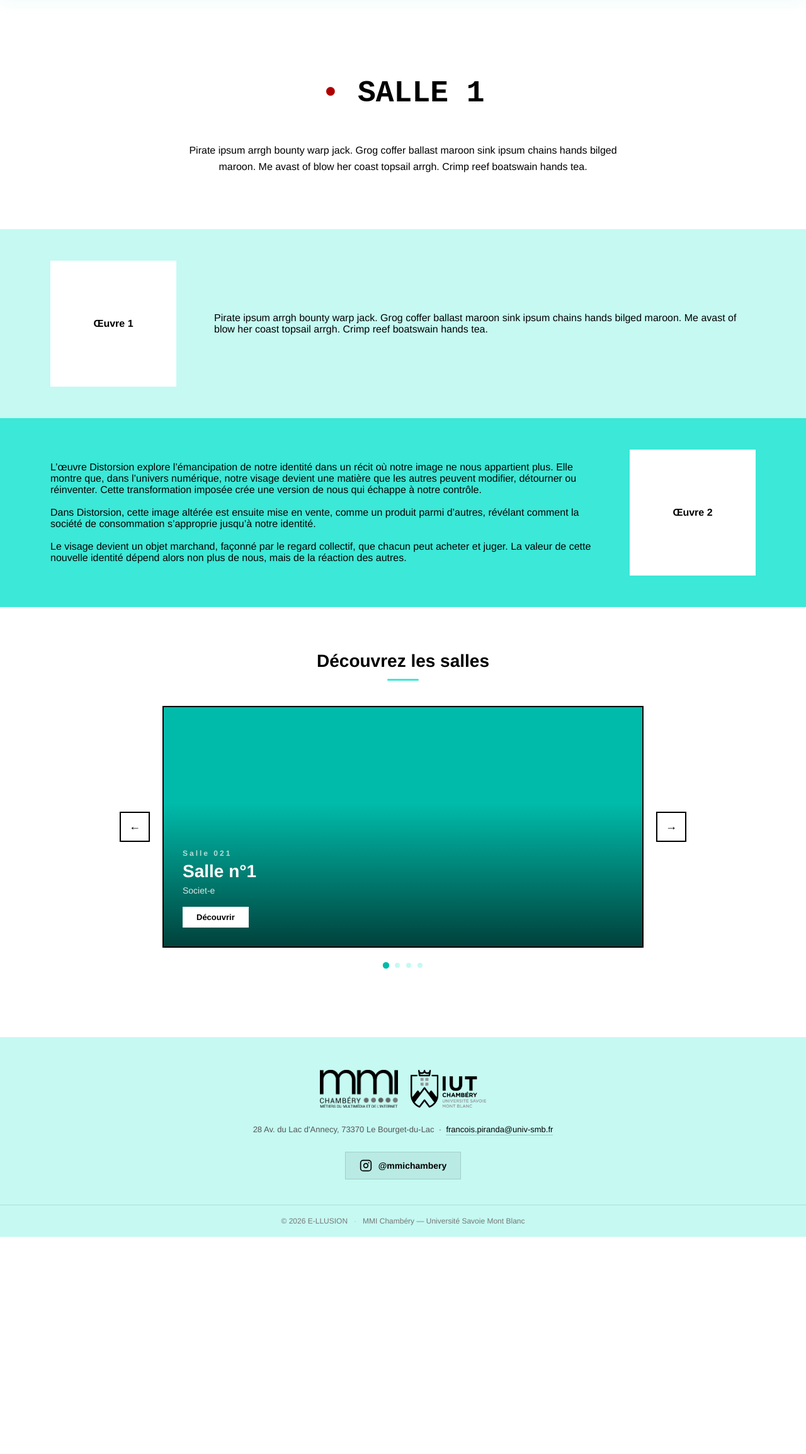
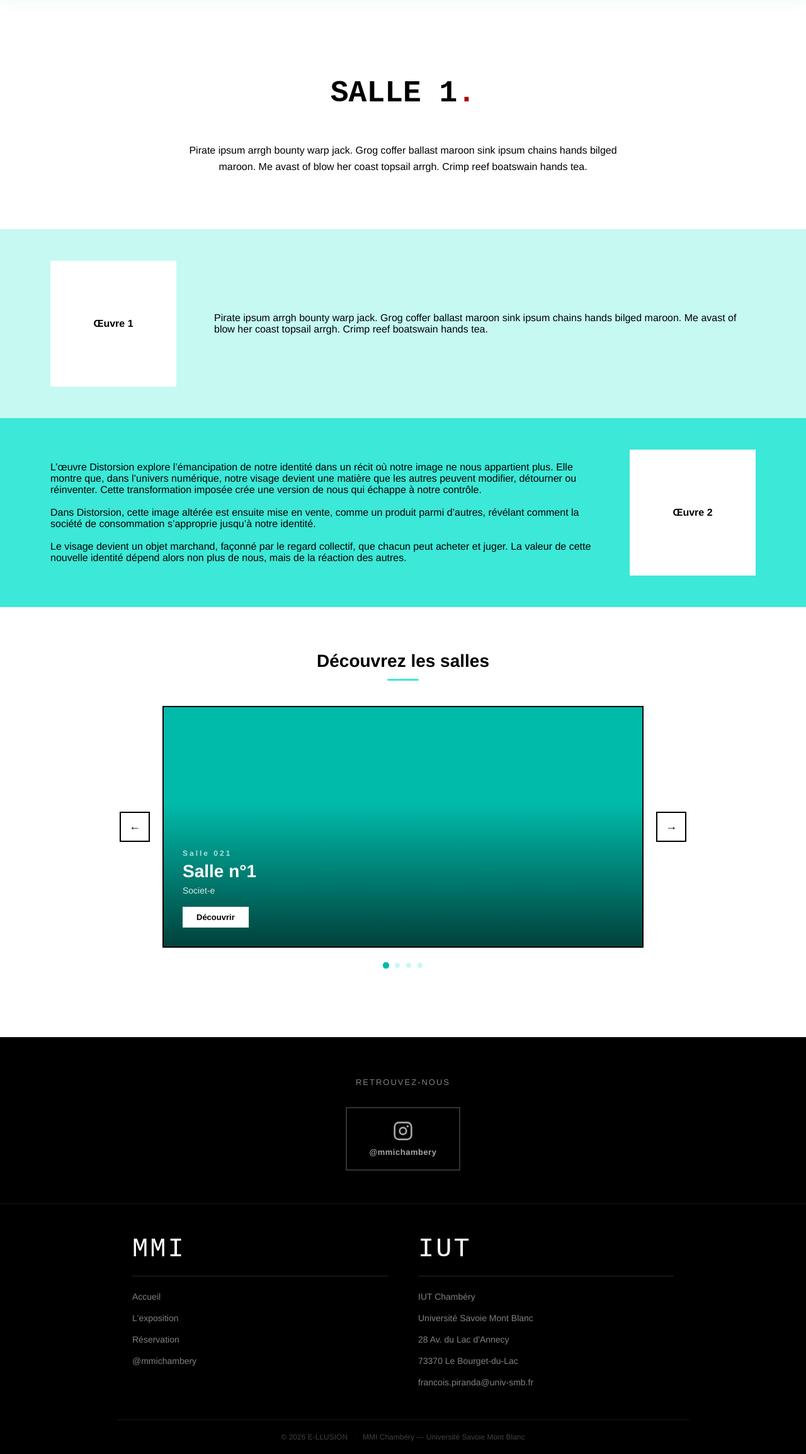
Before and after one commit to gaspard-psq/sae203, a PHP site: page /php/salle1.php in a window 1280 px wide. Shown: the part 63-2372 px from the top of the page at 63% size. Before the commit the page ends 2027 px from the top, so only its background shows below. Run offline with PHP 8.4, Linux system fonts and the light colour scheme.

Commit message:
......................................

```diff
--- a/css/style.css
+++ b/css/style.css
@@ -176,103 +176,149 @@ h1, .pixel-title {
    PIED DE PAGE
    ========================================================================== */
 .site-footer {
+    background-color: #000000;
+    color: #ffffff;
     margin-top: 60px;
-    position: relative;
 }
 
-.footer-main {
-    background-color: var(--bg-light);
-    position: relative;
-    overflow: hidden;
+/* --- Bande sociale ----------------------------------------------------- */
+.footer-social-band {
+    padding: 64px 24px 52px;
+    text-align: center;
+    border-bottom: 1px solid rgba(255, 255, 255, 0.1);
 }
 
-.footer-container {
-    position: relative;
-    z-index: 1;
+.footer-social-title {
+    font-size: 13px;
+    color: rgba(255, 255, 255, 0.5);
+    letter-spacing: 2px;
+    text-transform: uppercase;
+    margin: 0 0 32px;
+}
+
+.footer-social-actions {
+    display: flex;
+    justify-content: center;
+    align-items: stretch;
+    gap: 16px;
+    flex-wrap: wrap;
+}
+
+.footer-icon-link {
     display: flex;
     flex-direction: column;
     align-items: center;
-    gap: 24px;
-    padding: 52px 24px 40px;
-    text-align: center;
+    justify-content: center;
+    gap: 10px;
+    color: rgba(255, 255, 255, 0.65);
+    text-decoration: none;
+    border: 2px solid rgba(255, 255, 255, 0.2);
+    padding: 20px 36px;
+    font-size: 13px;
+    font-weight: 600;
+    letter-spacing: 0.5px;
+    transition: color 0.2s ease, border-color 0.2s ease, background-color 0.2s ease;
 }
 
+.footer-icon-link svg {
+    width: 32px;
+    height: 32px;
+}
+
+.footer-icon-link:hover {
+    color: #ffffff;
+    border-color: #ffffff;
+    background-color: rgba(255, 255, 255, 0.06);
+}
+
+.footer-cta-btn {
+    display: flex;
+    align-items: center;
+    justify-content: center;
+    color: var(--cyan-dark);
+    border: 2px solid rgba(255, 255, 255, 0.25);
+    background: transparent;
+    padding: 20px 52px;
+    font-size: 15px;
+    font-weight: 600;
+    text-decoration: none;
+    letter-spacing: 0.5px;
+    transition: background-color 0.2s ease, color 0.2s ease, border-color 0.2s ease;
+}
+
+.footer-cta-btn:hover {
+    background-color: #ffffff;
+    color: #000000;
+    border-color: #ffffff;
+}
+
+/* --- Colonnes ---------------------------------------------------------- */
+.footer-cols-section {
+    display: grid;
+    grid-template-columns: repeat(2, 1fr);
+    max-width: 860px;
+    margin: 0 auto;
+    padding: 48px 24px;
+    gap: 48px;
+    border-bottom: 1px solid rgba(255, 255, 255, 0.1);
+}
+
+.footer-col-logo {
+    font-family: 'CutePixel', 'Courier New', monospace;
+    font-size: 42px;
+    color: #ffffff;
+    margin-bottom: 18px;
+    letter-spacing: 3px;
+}
+
+.footer-col-sep {
+    width: 100%;
+    height: 1px;
+    background-color: rgba(255, 255, 255, 0.15);
+    margin-bottom: 22px;
+}
+
+.footer-col-links {
+    list-style: none;
+    padding: 0;
+    margin: 0;
+    display: flex;
+    flex-direction: column;
+    gap: 13px;
+}
+
+.footer-col-links li a,
+.footer-col-links li span {
+    color: rgba(255, 255, 255, 0.5);
+    text-decoration: none;
+    font-size: 14px;
+    line-height: 1.5;
+    transition: color 0.2s ease;
+}
+
+.footer-col-links li a:hover {
+    color: #ffffff;
+}
+
+/* --- Bas de page ------------------------------------------------------- */
 .footer-bottom {
-    position: relative;
-    z-index: 1;
-    border-top: 1px solid rgba(0,0,0,0.1);
-    padding: 18px 24px;
+    padding: 20px 24px;
     display: flex;
     justify-content: center;
     align-items: center;
     gap: 10px;
-    color: #777;
+    color: rgba(255, 255, 255, 0.25);
     font-size: 12px;
+    flex-wrap: wrap;
 }
 
-.footer-logos {
-    display: flex;
-    align-items: center;
-    gap: 20px;
+.footer-sep { opacity: 0.5; }
+
+@media (max-width: 600px) {
+    .footer-cols-section { grid-template-columns: 1fr; }
+    .footer-social-band  { padding: 44px 24px 40px; }
+    .footer-icon-link    { padding: 16px 28px; }
+    .footer-social-actions { flex-direction: column; align-items: center; }
+    .footer-cta-btn      { padding: 14px 36px; width: 100%; }
+    .footer-bottom       { flex-direction: column; gap: 4px; }
 }
-
-.footer-logo-wrap img {
-    height: 60px;
-    width: auto;
-    display: block;
-    transition: opacity 0.2s;
-}
-
-.footer-logo-wrap:hover img { opacity: 0.75; }
-
-.footer-address {
-    font-style: normal;
-    color: #555;
-    font-size: 13px;
-    line-height: 1.7;
-    margin: 0;
-}
-
-.footer-address a {
-    color: var(--text-dark);
-    text-decoration: none;
-    border-bottom: 1px solid rgba(0,0,0,0.2);
-    padding-bottom: 1px;
-    transition: color 0.2s, border-color 0.2s;
-}
-
-.footer-address a:hover {
-    color: var(--cyan-dark);
-    border-color: var(--cyan-dark);
-}
-
-.footer-ig-btn {
-    display: inline-flex;
-    align-items: center;
-    gap: 10px;
-    color: var(--text-dark);
-    text-decoration: none;
-    background: rgba(0,0,0,0.06);
-    border: 1px solid rgba(0,0,0,0.12);
-    border-radius: 0;
-    padding: 11px 22px;
-    font-size: 14px;
-    font-weight: 600;
-    transition: background 0.2s ease, color 0.2s ease;
-}
-
-.footer-ig-btn:hover {
-    background: var(--cyan-dark);
-    color: #ffffff;
-    border-color: var(--cyan-dark);
-}
-
-.ig-svg { width: 20px; height: 20px; flex-shrink: 0; }
-
-.footer-sep { opacity: 0.4; }
-
-@media (max-width: 480px) {
-    .footer-logos { flex-direction: column; gap: 12px; }
-    .footer-bottom { flex-direction: column; gap: 4px; }
-    .footer-sep { display: none; }
-}
--- a/php/footer.php
+++ b/php/footer.php
@@ -2,35 +2,18 @@
 
 <footer class="site-footer">
 
-    <div class="footer-main">
+    <!-- BANDE SOCIALE -->
+    <div class="footer-social-band">
+        <p class="footer-social-title">Retrouvez-nous</p>
 
-<div class="footer-container">
-
-            <!-- Logos -->
-            <div class="footer-logos">
-                <div class="footer-logo-wrap">
-                    <img src="../img/mmi2.png" alt="MMI Chambéry">
-                </div>
-                <div class="footer-logo-wrap">
-                    <img src="../img/iut2.png" alt="IUT Chambéry">
-                </div>
-            </div>
-
-            <!-- Info -->
-            <address class="footer-address">
-                28 Av. du Lac d'Annecy, 73370 Le Bourget-du-Lac
-                &nbsp;·&nbsp;
-                <a href="mailto:francois.piranda@univ-smb.fr">francois.piranda@univ-smb.fr</a>
-            </address>
-
-            <!-- Instagram -->
+        <div class="footer-social-actions">
             <a href="https://www.instagram.com/mmichambery/"
-               class="footer-ig-btn"
+               class="footer-icon-link"
                target="_blank"
-               rel="noopener noreferrer">
-                <svg class="ig-svg" viewBox="0 0 24 24" xmlns="http://www.w3.org/2000/svg"
-                     fill="none" stroke="currentColor" stroke-width="2"
-                     stroke-linecap="round" stroke-linejoin="round">
+               rel="noopener noreferrer"
+               aria-label="Instagram @mmichambery">
+                <svg viewBox="0 0 24 24" fill="none" stroke="currentColor"
+                     stroke-width="2" stroke-linecap="round" stroke-linejoin="round">
                     <rect x="2" y="2" width="20" height="20" rx="5" ry="5"/>
                     <circle cx="12" cy="12" r="4"/>
                     <path d="M17.5 6.5h.01" stroke-width="2.5"/>
@@ -39,14 +22,43 @@
             </a>
 
         </div>
+    </div>
 
-        <div class="footer-bottom">
-            <span>© <?php echo date('Y'); ?> E-LLUSION</span>
-            <span class="footer-sep">·</span>
-            <span>MMI Chambéry — Université Savoie Mont Blanc</span>
+    <!-- COLONNES -->
+    <div class="footer-cols-section">
+
+        <div class="footer-col">
+            <div class="footer-col-logo">MMI</div>
+            <div class="footer-col-sep"></div>
+            <ul class="footer-col-links">
+                <li><a href="index.php">Accueil</a></li>
+                <li><a href="exposition.php">L'exposition</a></li>
+                <li><a href="reservation.php">Réservation</a></li>
+                <li><a href="https://www.instagram.com/mmichambery/" target="_blank" rel="noopener">@mmichambery</a></li>
+            </ul>
+        </div>
+
+        <div class="footer-col">
+            <div class="footer-col-logo">IUT</div>
+            <div class="footer-col-sep"></div>
+            <ul class="footer-col-links">
+                <li><a href="https://www.iut-chy.univ-smb.fr/" target="_blank" rel="noopener">IUT Chambéry</a></li>
+                <li><a href="https://www.univ-smb.fr/" target="_blank" rel="noopener">Université Savoie Mont Blanc</a></li>
+                <li><span>28 Av. du Lac d'Annecy</span></li>
+                <li><span>73370 Le Bourget-du-Lac</span></li>
+                <li><a href="mailto:francois.piranda@univ-smb.fr">francois.piranda@univ-smb.fr</a></li>
+            </ul>
         </div>
 
     </div>
+
+    <!-- PIED -->
+    <div class="footer-bottom">
+        <span>© <?php echo date('Y'); ?> E-LLUSION</span>
+        <span class="footer-sep">·</span>
+        <span>MMI Chambéry — Université Savoie Mont Blanc</span>
+    </div>
+
 </footer>
 </body>
 </html>
--- a/php/salle1.php
+++ b/php/salle1.php
@@ -1,7 +1,7 @@
 <?php $page_styles = ['style-salle.css', 'style-carousel.css']; include('header.php'); ?>
 
 <section class="intro-section">
-    <h1 class="pixel-title"><span class="red-dot">• </span>Salle 1</h1>
+    <h1 class="pixel-title">Salle 1<span class="red-dot">.</span></h1>
     <p>Pirate ipsum arrgh bounty warp jack. Grog coffer ballast maroon sink ipsum chains hands bilged maroon. Me avast of blow her coast topsail arrgh. Crimp reef boatswain hands tea.</p>
 </section>
 
--- a/php/salle2.php
+++ b/php/salle2.php
@@ -1,7 +1,7 @@
 <?php $page_styles = ['style-salle.css', 'style-carousel.css']; include('header.php'); ?>
 
 <section class="intro-section">
-    <h1 class="pixel-title"><span class="red-dot">• </span>Salle 2</h1>
+    <h1 class="pixel-title">Salle 2<span class="red-dot">.</span></h1>
     <p>Pirate ipsum arrgh bounty warp jack. Grog coffer ballast maroon sink ipsum chains hands bilged maroon. Me avast of blow her coast topsail arrgh. Crimp reef boatswain hands tea.</p>
 </section>
 
--- a/php/salle3.php
+++ b/php/salle3.php
@@ -1,7 +1,7 @@
 <?php $page_styles = ['style-salle.css', 'style-carousel.css']; include('header.php'); ?>
 
 <section class="intro-section">
-    <h1 class="pixel-title"><span class="red-dot">• </span>Salle 3</h1>
+    <h1 class="pixel-title">Salle 3<span class="red-dot">.</span></h1>
     <p>Pirate ipsum arrgh bounty warp jack. Grog coffer ballast maroon sink ipsum chains hands bilged maroon. Me avast of blow her coast topsail arrgh. Crimp reef boatswain hands tea.</p>
 </section>
 
--- a/php/salle4.php
+++ b/php/salle4.php
@@ -1,7 +1,7 @@
 <?php $page_styles = ['style-salle.css', 'style-carousel.css']; include('header.php'); ?>
 
 <section class="intro-section">
-    <h1 class="pixel-title"><span class="red-dot">• </span>Salle 4</h1>
+    <h1 class="pixel-title">Salle 4<span class="red-dot">.</span></h1>
     <p>Pirate ipsum arrgh bounty warp jack. Grog coffer ballast maroon sink ipsum chains hands bilged maroon. Me avast of blow her coast topsail arrgh. Crimp reef boatswain hands tea.</p>
 </section>
 
```
Also changed, not shown: css/style-exposition.css (+11 -0 lines).
